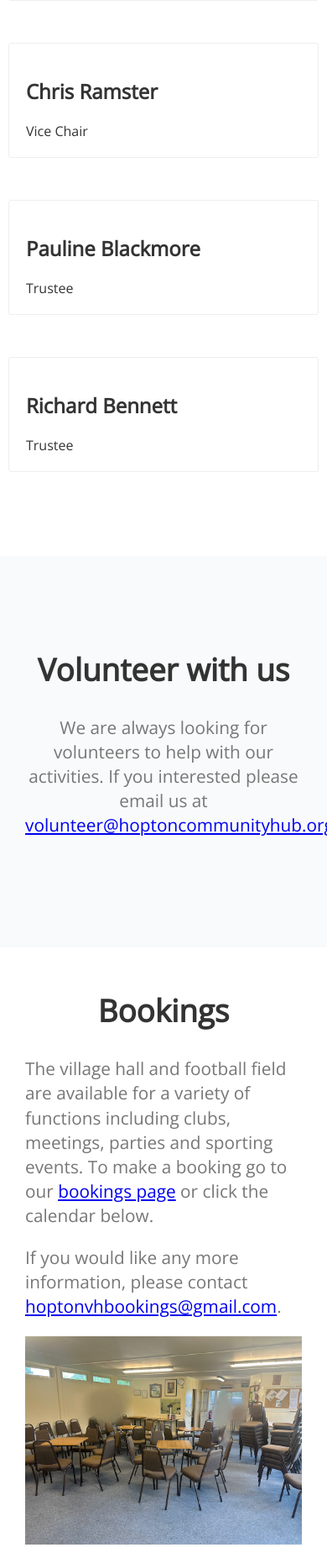
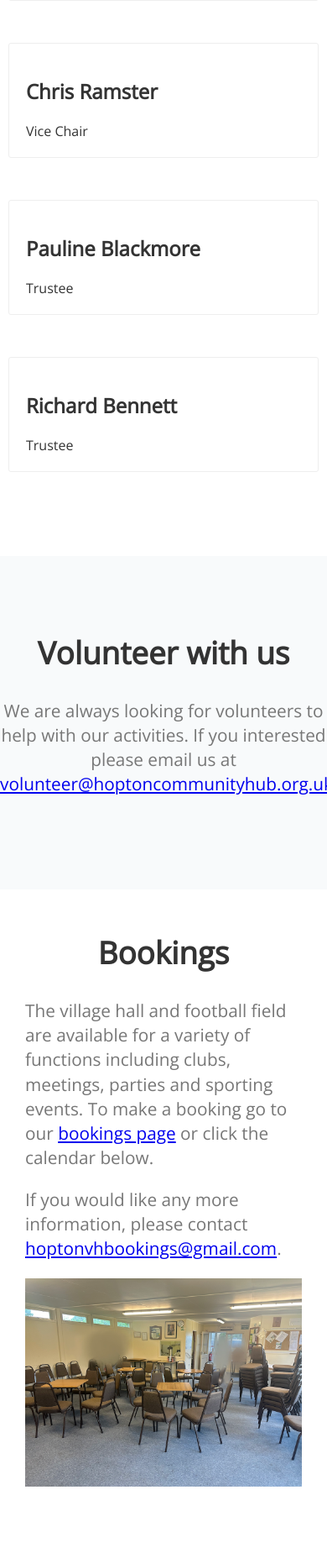
Before and after one commit to hoptonadmin/hopton-community-hub-website, a Jekyll site: the page built from index.html, in a window 390 px wide. Shown: the part 3764-5619 px from the top of the page at 84% size. Built offline with Jekyll 4.4.1, drawn with Linux system fonts in a browser that asks for light colours; nearby versions of some CDN libraries; grey boxes are pictures that could not be loaded.

Commit message:
Update layout.scss

```diff
--- a/_sass/layout.scss
+++ b/_sass/layout.scss
@@ -5,6 +5,11 @@
 	position: relative;
 	padding: 50px 30px;
 	box-sizing: border-box;
+}
+@media (max-width:420px) {
+	.container-full-mobile {
+	    padding: 30px 0px !important;
+	}
 }
 
 header {
```
